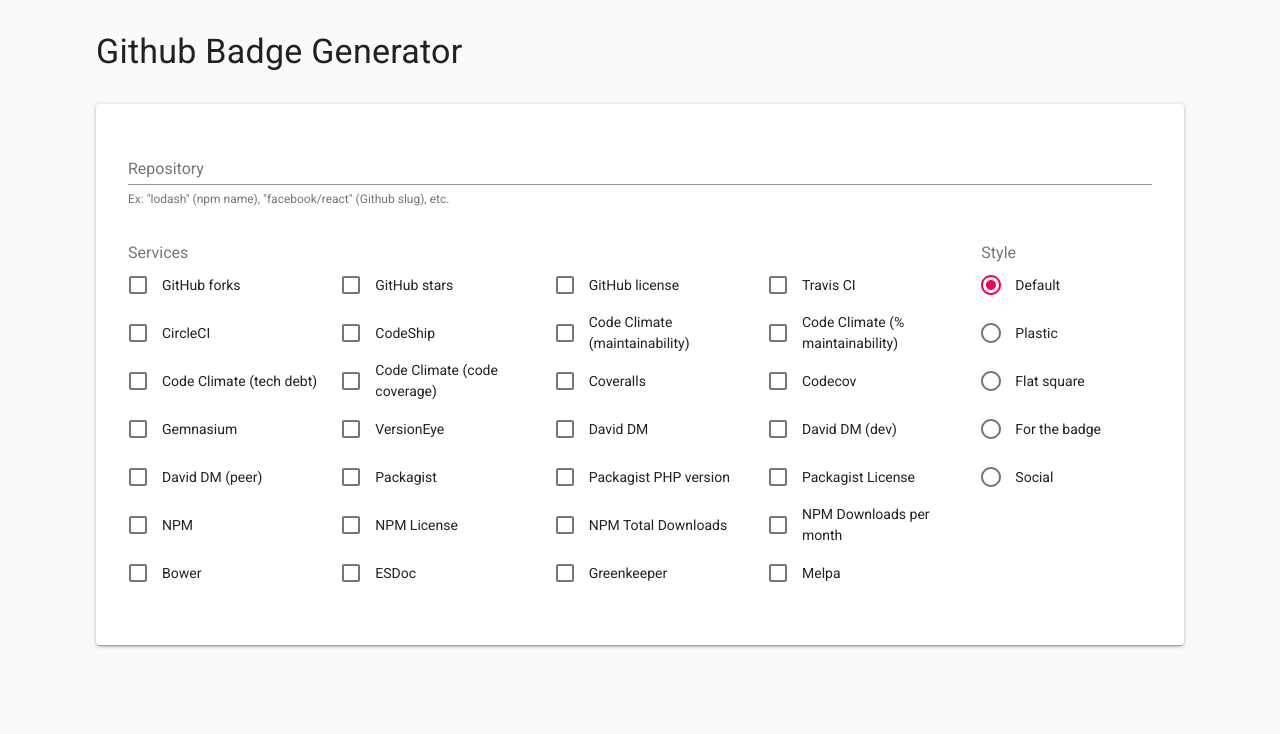
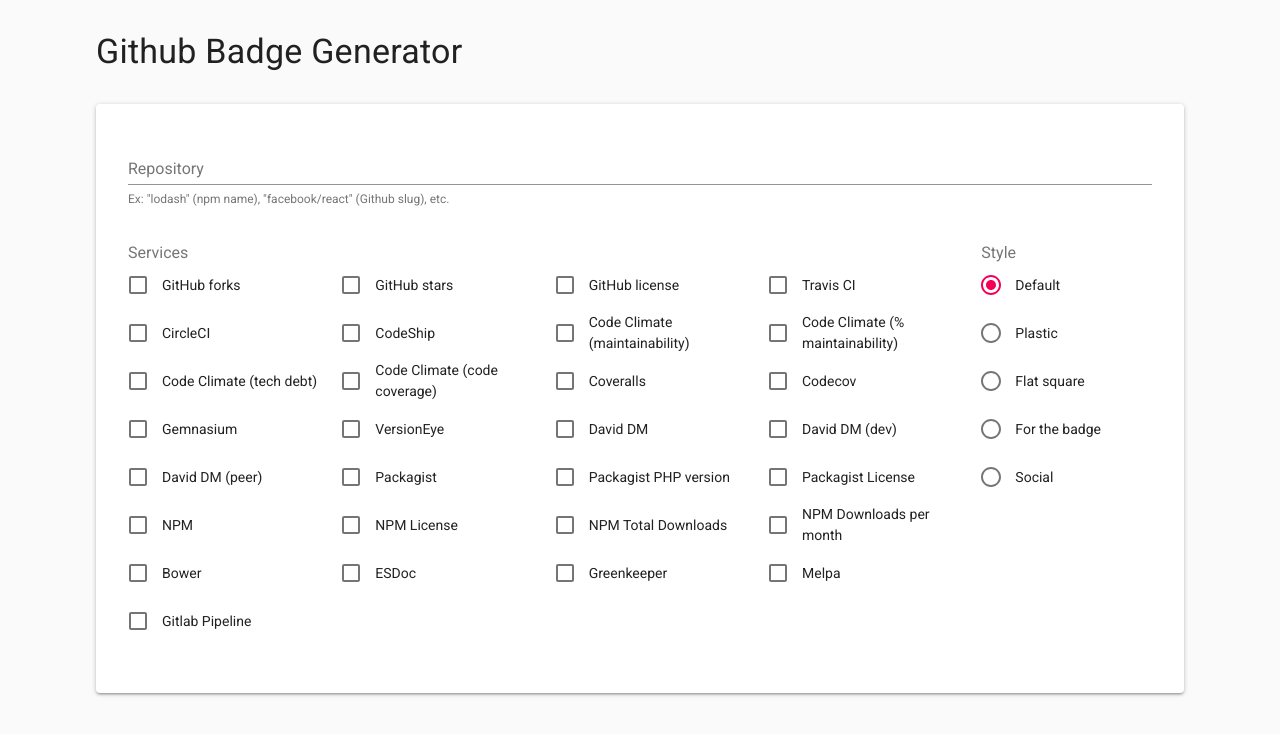
Before and after one commit to amercier/badge-generator, a React (Create React App) app: page / in a window 1280 px wide. Shown: the top 734 px of the page. Built offline with nearby package versions, Linux system fonts and the light colour scheme.

Commit message:
added Gitlab Pipeline

```diff
--- a/src/config.js
+++ b/src/config.js
@@ -188,6 +188,12 @@
     imageUrl: 'http://melpa.org/packages/{repository}-badge.svg',
     title: 'MELPA',
   },
+  {
+    name: 'Gitlab Pipeline',
+    url: 'https://gitlab.com/{repository}',
+    imageUrl: 'https://img.shields.io/gitlab/pipeline/{repository}.svg',
+    title: 'Build Status',
+  },
 ];
 
 export const formats: Format[] = [
```
